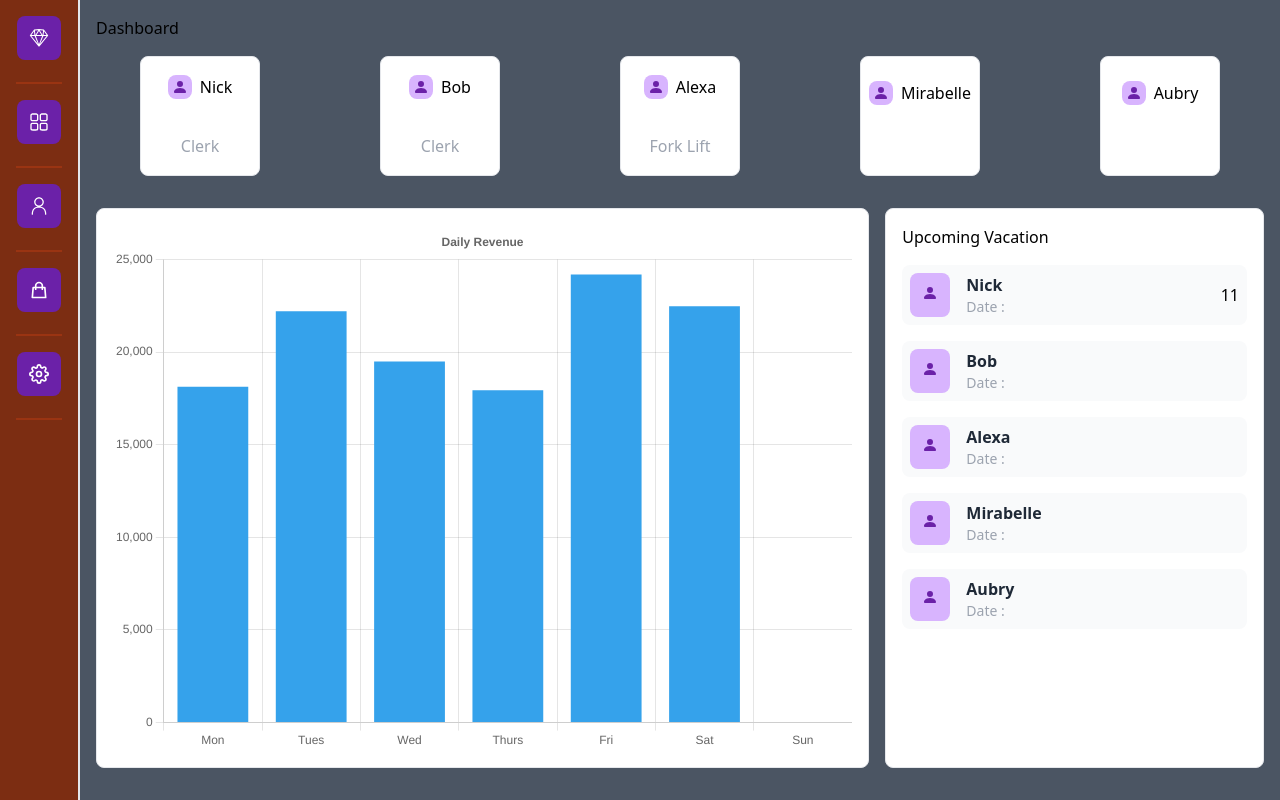
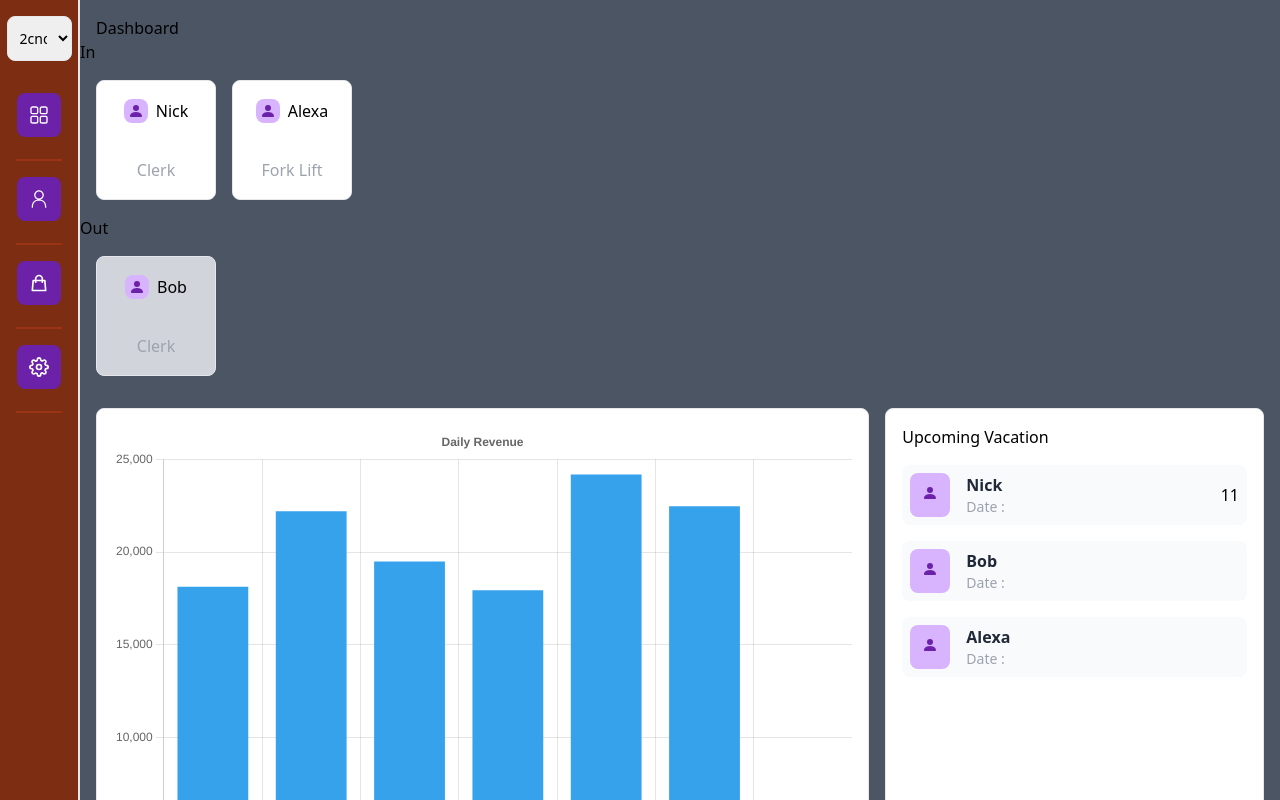
Before and after one commit to Nicholas-Abell/nextjs_dashboard, a Next.js app: page / in a window 1280 px wide. Shown: the top 800 px of the page. Built offline with nearby package versions, Linux system fonts and the light colour scheme.

Commit message:
wrapped context at highest level, created employee cards

```diff
--- a/components/Header.js
+++ b/components/Header.js
@@ -1,8 +1,8 @@
 import React, { useContext } from 'react';
-import { DataContext } from '@/pages';
+import { DataContext } from '../pages/_app.js';
 
 const Header = () => {
-    const employee = useContext(DataContext);
+    const { employees } = useContext(DataContext);
 
     const shiftSelect = (e) => {
         setShift(e.target.value)
--- a/components/Sidebar.js
+++ b/components/Sidebar.js
@@ -1,20 +1,23 @@
 import Link from 'next/link';
-import React from 'react';
+import React, { useContext } from 'react';
 import { RxSketchLogo, RxDashboard, RxPerson } from 'react-icons/rx';
 import { HiOutlineShoppingBag } from 'react-icons/hi';
 import { FiSettings } from 'react-icons/fi';
+import { DataContext } from '@/pages/_app';
 
 const Sidebar = ({ children }) => {
+
+    const { shift, shiftSelect } = useContext(DataContext);
+
     return (
         <div className='flex'>
             <div className='fixed w-20 p-4 h-screen bg-orange-900 border-r-2 flex flex-col gap-4'>
-                <div className='flex flex-col items-center'>
-                    <Link href='/'>
-                        <div className='bg-purple-800 text-white p-3 rounded-lg inline-block'>
-                            <RxSketchLogo size={20} />
-                        </div>
-                    </Link>
-                    <span className='border-b-2 border-orange-800 w-full p-2'></span>
+                <div className='flex flex-col items-center text-center pb-4'>
+                    <select value={shift} onChange={shiftSelect} className='border rounded-lg p-2 w-[65px] h-[45px] flex justify-center items-center text-sm'>
+                        <option value='1st'>1st</option>
+                        <option value='2cnd'>2cnd</option>
+                        <option value='3rd'>3rd</option>
+                    </select>
                 </div>
                 <div className='flex flex-col items-center'>
                     <Link href='/'>
--- a/components/TopCards.js
+++ b/components/TopCards.js
@@ -1,14 +1,16 @@
 import React, { useContext } from 'react';
-import { DataContext } from '@/pages';
+import { DataContext } from '../pages/_app.js';
 import { BsPersonFill } from 'react-icons/bs'
 
 const TopCards = () => {
-    const employees = useContext(DataContext);
+    const { employees, shift } = useContext(DataContext);
 
     return (
-        <div className='w-full flex justify-around items-center py-4'>
+        <div>
+            <h2>In</h2>
+            <div className='w-full flex items-center py-4 gap-4 pl-4'>
                 {
-                employees.map((employee) => (
+                    employees.filter(employee => employee.shift === shift && employee.worksToday === true).map((employee) => (
                         <div className='bg-white border rounded-lg flex flex-col items-center justify-around w-[120px] h-[120px] flex-wrap'>
                             <div className='flex items-center justify-between'>
                                 <div className='bg-purple-300 p-1 rounded-lg mr-2'>
@@ -20,33 +22,23 @@ const TopCards = () => {
                         </div>
                     ))
                 }
-            {/* <div className='lg:col-span-2 col-span-1 bg-white flex justify-between w-full border p-4 rounded-lg'>
-                <div className='flex flex-col w-full pb-4'>
-                    <p className='text-2xl font-bold'>$7,826</p>
-                    <p className='text-gray-600'>Daily Revenue</p>
             </div>
-                <p className='bg-green-200 flex justify-center items-center rounded-lg p-4 border'>
-                    <span className='text-green-700 text-console.log();'>+18%</span>
-                </p>
+            <h2>Out</h2>
+            <div className='w-full flex items-center py-4 gap-4 pl-4'>
+                {
+                    employees.filter(employee => employee.shift === shift && employee.worksToday !== true).map((employee) => (
+                        <div className='bg-gray-300 border rounded-lg flex flex-col items-center justify-around w-[120px] h-[120px] flex-wrap'>
+                            <div className='flex items-center justify-between'>
+                                <div className='bg-purple-300 p-1 rounded-lg mr-2'>
+                                    <BsPersonFill className='text-purple-800' />
                                 </div>
-            <div className='lg:col-span-2 col-span-1 bg-white flex justify-between w-full border p-4 rounded-lg'>
-                <div className='flex flex-col w-full pb-4'>
-                    <p className='text-2xl font-bold'>$143</p>
-                    <p className='text-gray-600'>Year to Date</p>
+                                <p>{employee.name.first}</p>
                             </div>
-                <p className='bg-green-200 flex justify-center items-center rounded-lg p-4 border'>
-                    <span className='text-green-700 text-console.log();'>+18%</span>
-                </p>
+                            <p className='text-gray-400'>{employee.position}</p>
                         </div>
-            <div className='bg-white flex justify-between w-full border p-4 rounded-lg'>
-                <div className='flex flex-col w-full pb-4'>
-                    <p className='text-2xl font-bold'>$1,726</p>
-                    <p className='text-gray-600'>Customers</p>
+                    ))
+                }
             </div>
-                <p className='bg-green-200 flex justify-center items-center rounded-lg p-4 border'>
-                    <span className='text-green-700 text-console.log();'>+18%</span>
-                </p>
-            </div> */}
         </div>
     )
 }
--- a/components/UpcomingVacation.js
+++ b/components/UpcomingVacation.js
@@ -1,17 +1,17 @@
 import React, { useContext } from 'react';
 import { BsPersonFill } from 'react-icons/bs';
-import { DataContext } from '@/pages/index.js';
+import { DataContext } from '@/pages/_app.js';
 
 const RecentOrders = () => {
 
-    const data = useContext(DataContext);
+    const { employees, shift } = useContext(DataContext);
 
     return (
         <div className='w-full col-span-1 relative lg:h-[70vh] h-[50vh] m-auto p-4 border rounded-lg bg-white overflow-scroll'>
             <h1>Upcoming Vacation</h1>
             <ul>
                 {
-                    data.map((employee, id) => {
+                    employees.filter(employee => employee.shift === shift).map((employee, id) => {
                         return (
                             <li key={id} className='bg-gray-50 hover:bg-gray-100 rounded-lg my-4 flex p-2 items-center cursor-pointer justify-between'>
                                 <div className='flex'>
@@ -20,7 +20,7 @@ const RecentOrders = () => {
                                     </div>
                                     <div className='pl-4'>
                                         <p className='text-gray-800 font-bold'>{employee.name.first}</p>
-                                        <p className='text-gray-400 text-sm'>Date :{}</p>
+                                        <p className='text-gray-400 text-sm'>Date :{ }</p>
                                     </div>
                                 </div>
                                 <p className='lg:flex md:hidden'>{employee.seniorityDate}</p>
--- a/pages/_app.js
+++ b/pages/_app.js
@@ -1,10 +1,90 @@
+import React, { useState, createContext } from 'react';
 import Sidebar from '@/components/Sidebar'
 import '@/styles/globals.css'
 
+const employees = [
+  {
+    name: {
+      first: 'Nick',
+      last: 'Abell',
+    },
+    id: 1,
+    shift: '2cnd',
+    position: 'Clerk',
+    worksToday: true,
+    vacationTotal: 180,
+    vactionRemaining: 120,
+    points: -2,
+    seniorityDate: 11,
+  },
+  {
+    name: {
+      first: 'Bob',
+      last: 'Smith',
+    },
+    id: 2,
+    position: 'Clerk',
+    worksToday: false,
+    shift: '2cnd',
+    vacationTotal: 180,
+    vactionRemaining: 10,
+    points: -8,
+  },
+  {
+    name: {
+      first: 'Alexa',
+      last: 'Amalia',
+    },
+    id: 6,
+    position: 'Fork Lift',
+    worksToday: true,
+    shift: '2cnd',
+    vacationTotal: 120,
+    vactionRemaining: 90,
+    points: 4,
+  },
+  {
+    id: 5,
+    shift: '1st',
+    name: {
+      first: 'Mirabelle',
+      last: 'Martinez',
+    },
+    vacationTotal: 180,
+    vactionRemaining: 80,
+    points: 0,
+    date: 'Now'
+  },
+  {
+    id: 3,
+    shift: '3rd',
+    name: {
+      first: 'Aubry',
+      last: 'Williams',
+    },
+    vacationTotal: 180,
+    vactionRemaining: 80,
+    points: 0,
+    total: 6969.69,
+    method: 'Paypal',
+    date: 'Now'
+  },
+]
+
+export const DataContext = createContext(employees);
+
 export default function App({ Component, pageProps }) {
+  const [shift, setShift] = useState('2cnd');
+
+  const shiftSelect = (e) => {
+    setShift(e.target.value)
+  }
+
   return (
-    <Sidebar>
-      <Component {...pageProps} />
-    </Sidebar>
+    <DataContext.Provider value={{ employees, shift, setShift, shiftSelect }}>
+      <Sidebar>
+        <Component {...pageProps} />
+      </Sidebar>
+    </DataContext.Provider>
   )
 }
--- a/pages/employees.js
+++ b/pages/employees.js
@@ -1,14 +1,9 @@
 import React, { useState, useContext } from 'react';
-import { DataContext } from './index.js';
+import { DataContext } from './_app.js';
 import { BsPersonFill, BsThreeDotsVertical } from 'react-icons/bs';
 
 const customers = () => {
-    const employees = useContext(DataContext);
-    const [shift, setShift] = useState('2cnd');
-
-    const shiftSelect = (e) => {
-        setShift(e.target.value)
-    }
+    const { employees, shift, setShift, shiftSelect } = useContext(DataContext);
 
     const addEmployee = () => {
 
@@ -18,11 +13,6 @@ const customers = () => {
         <div className='bg-gray-300 min-h-screen'>
             <div className='flex justify-between p-4'>
                 <h2>Employees</h2>
-                <select value={shift} onChange={shiftSelect} className='border rounded-lg p-2'>
-                    <option value='1st'>1st</option>
-                    <option value='2cnd'>2cnd</option>
-                    <option value='3rd'>3rd</option>
-                </select>
             </div>
             <div className='p-4'>
                 <div className='w-full m-auto p-4 border rounded-lg bg-white overflow-y-auto'>
@@ -34,7 +24,7 @@ const customers = () => {
                     </div>
                     <ul>
                         {
-                            employees.filter((order) => order.shift === shift).map((employee, id) => (
+                            employees.filter((employee) => employee.shift === shift).map((employee, id) => (
                                 <li className='bg-gray-50 hover:bg-gray-100 rounded-lg my-3 p-2 grid md:grid-cols-4 sm:grid-cols-3 grid-cols-2 items-center justify-between cursor-pointer'>
                                     <div className='flex items-center'>
                                         <div className='bg-purple-100 p-3 rounded-lg'>
--- a/pages/index.js
+++ b/pages/index.js
@@ -1,79 +1,10 @@
-import React, { createContext } from "react";
+import React, { createContext, useState } from "react";
 import BarChart from '@/components/BarChart';
 // import Calendar from 'react-calendar';
 import Header from '@/components/Header';
 import RecentOrders from '@/components/UpcomingVacation';
 import TopCards from '@/components/TopCards';
 import Head from 'next/head';
-
-const employees = [
-  {
-    name: {
-      first: 'Nick',
-      last: 'Abell',
-    },
-    id: 1,
-    shift: '2cnd',
-    position: 'Clerk',
-    vacationTotal: 180,
-    vactionRemaining: 120,
-    points: -2,
-    seniorityDate: 11,
-  },
-  {
-    name: {
-      first: 'Bob',
-      last: 'Smith',
-    },
-    id: 2,
-    position: 'Clerk',
-    shift: '2cnd',
-    vacationTotal: 180,
-    vactionRemaining: 10,
-    points: -8,
-  },
-  {
-    name: {
-      first: 'Alexa',
-      last: 'Amalia',
-    },
-    id: 6,
-    position: 'Fork Lift',
-    shift: '2cnd',
-    vacationTotal: 120,
-    vactionRemaining: 90,
-    points: 4,
-  },
-  {
-    id: 5,
-    shift: '1st',
-    name: {
-      first: 'Mirabelle',
-      last: 'Martinez',
-    },
-    vacationTotal: 180,
-    vactionRemaining: 80,
-    points: 0,
-    date: 'Now'
-  },
-  {
-    id: 3,
-    shift: '3rd',
-    name: {
-      first: 'Aubry',
-      last: 'Williams',
-    },
-    vacationTotal: 180,
-    vactionRemaining: 80,
-    points: 0,
-    total: 6969.69,
-    method: 'Paypal',
-    date: 'Now'
-  },
-]
-
-export const DataContext = createContext(employees);
-// const [shift, setShift] = useState('2cnd');
 
 export default function Home() {
 
@@ -85,7 +16,6 @@ export default function Home() {
         <meta name="viewport" content="width=device-width, initial-scale=1" />
         <link rel="icon" href="/favicon.ico" />
       </Head>
-      <DataContext.Provider value={employees}>
         <main className='bg-gray-600 min-h-screen'>
           <Header />
           <TopCards />
@@ -94,7 +24,6 @@ export default function Home() {
             <RecentOrders />
           </div>
         </main>
-      </DataContext.Provider>
     </>
   )
 }
--- a/pages/orders.js
+++ b/pages/orders.js
@@ -1,10 +1,10 @@
 import React, { useContext } from 'react';
-import { DataContext } from '.';
+import { DataContext } from '../pages/_app.js';
 import { FaShoppingBag } from 'react-icons/fa';
 import { BsThreeDotsVertical } from 'react-icons/bs';
 
 const Orders = () => {
-    const data = useContext(DataContext);
+    const { employees } = useContext(DataContext);
 
     return (
         <div className='bg-gray-100 min-h-screen'>
```
Lines whose indentation alone changed are shown as unchanged.
